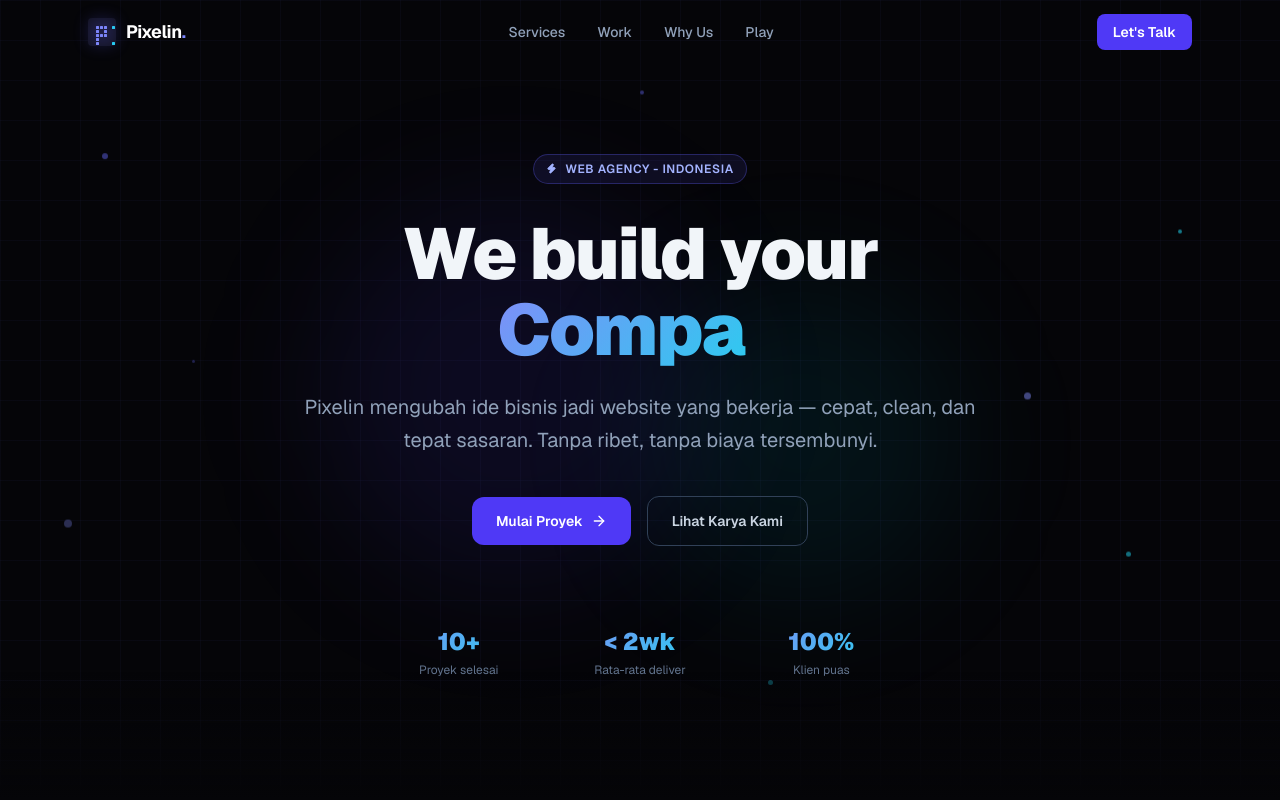
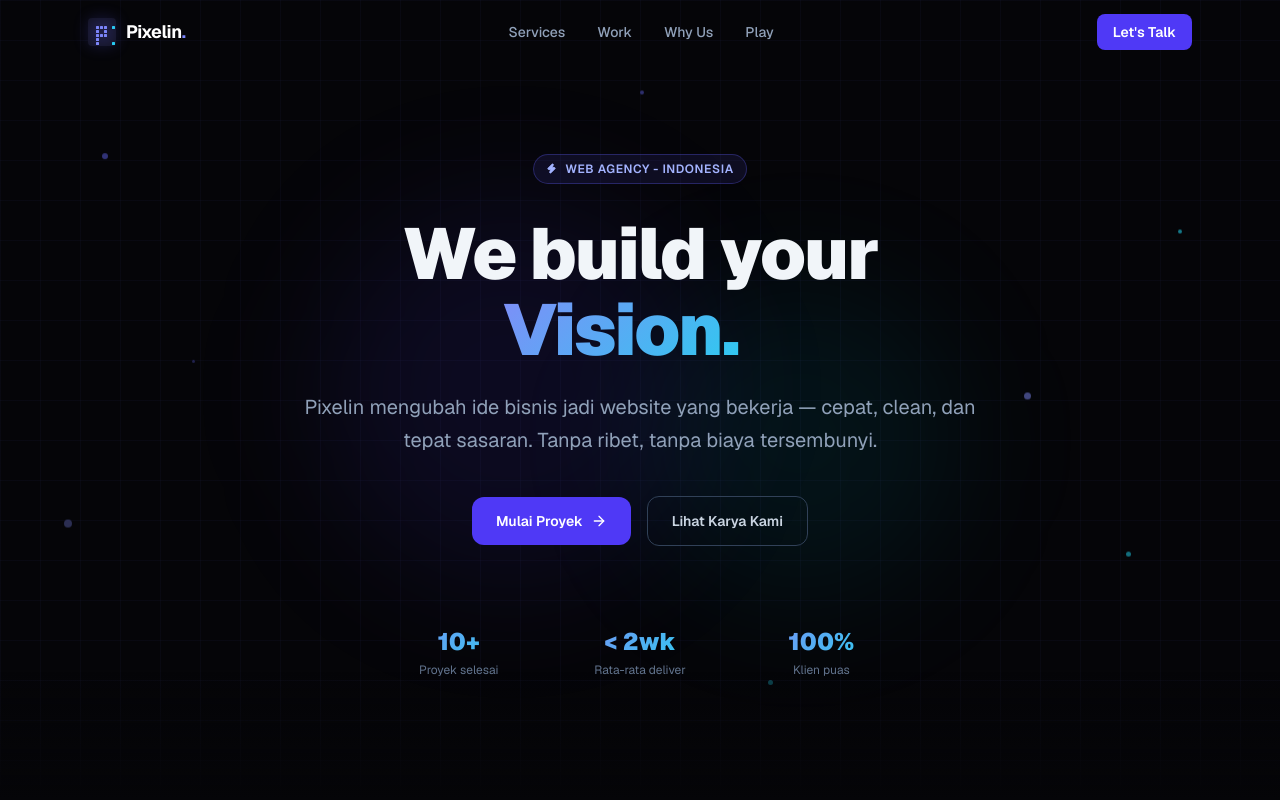
Before and after one commit to FairuzLQ/pixelin-landing, a Next.js app: page / in a window 1280 px wide. Shown: the top 800 px of the page. Built offline with nearby package versions, Linux system fonts and the light colour scheme.

Commit message:
feat: update hero typewriter phrases

```diff
--- a/src/components/sections/HeroSection.tsx
+++ b/src/components/sections/HeroSection.tsx
@@ -5,7 +5,7 @@ import { motion } from "framer-motion";
 import { ArrowRight, Zap } from "lucide-react";
 import type { HeroContent } from "@/types/content";
 
-const phrases = ["Website.", "Landing Page.", "Company Profile.", "E-Commerce.", "Digital Presence."];
+const phrases = ["Website.", "Dream.", "Vision.", "Brand.", "Story.", "Future."];
 
 function TypewriterText() {
   const [phraseIndex, setPhraseIndex] = useState(0);
```
